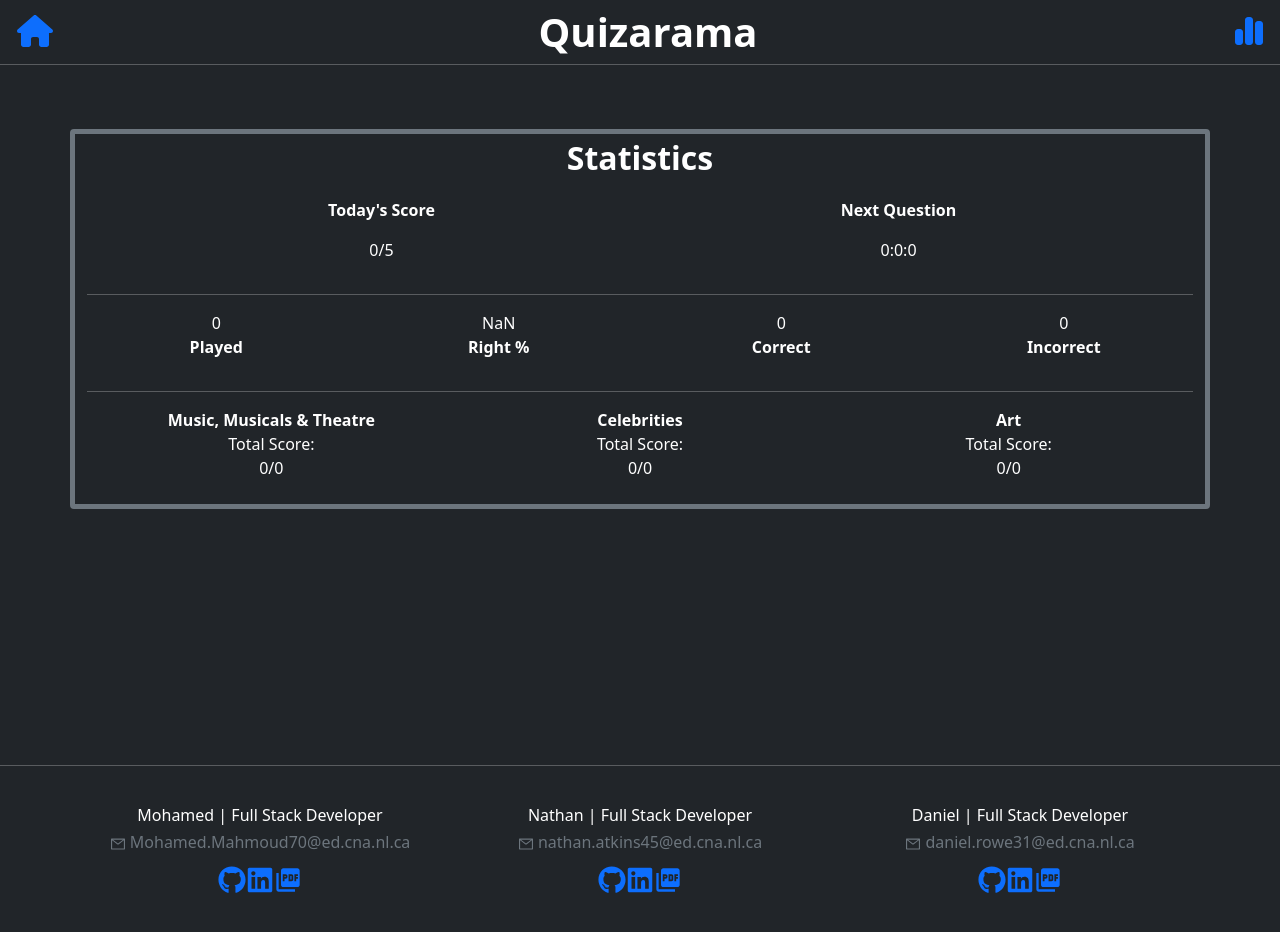
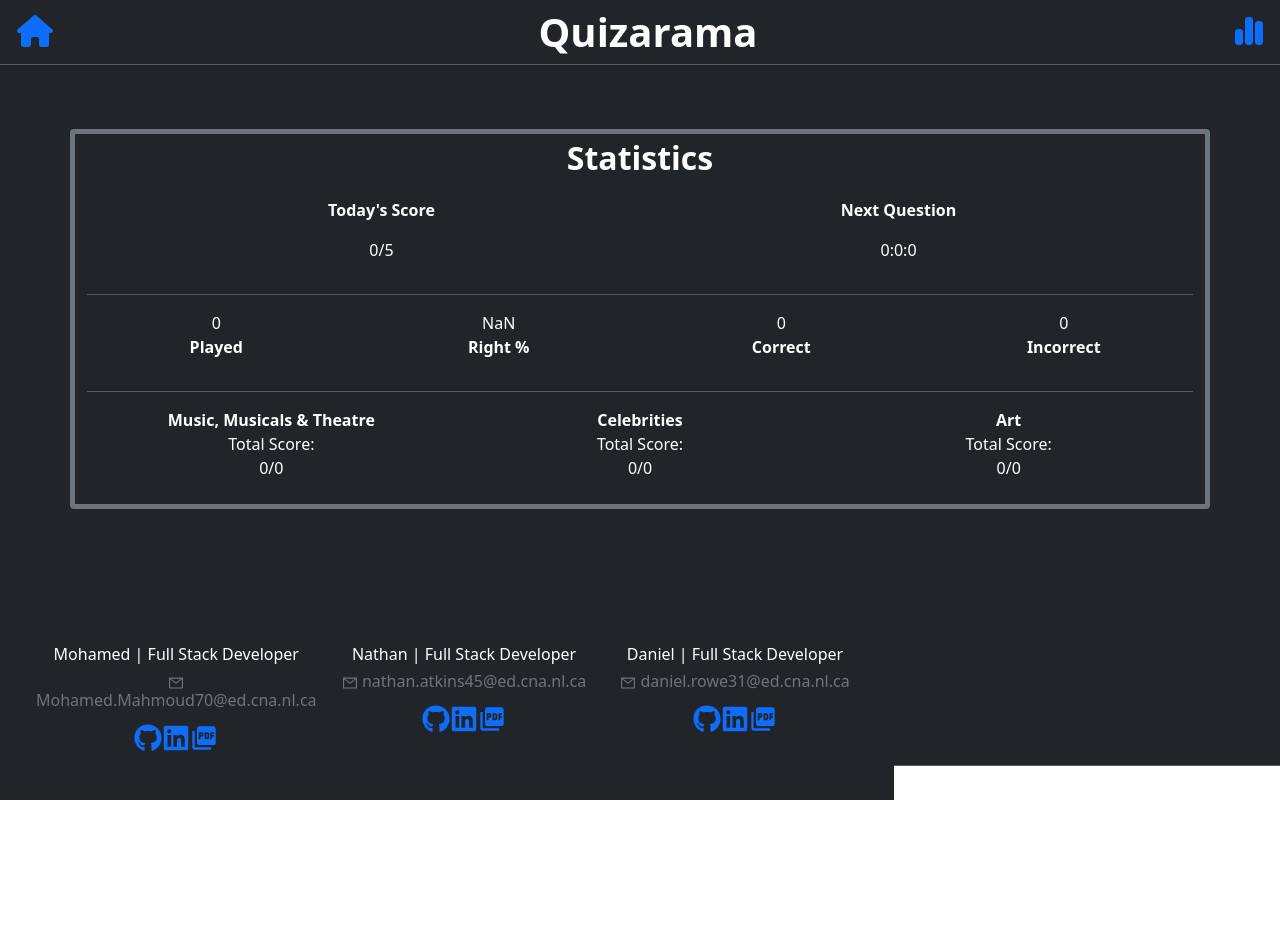
Before and after one commit to dcr041/CP3540-Project, a React (Create React App) app in the folder front-end/: page /Statistics in a window 1280 px wide. Shown: the top 932 px of the page. After the commit the page ends 800 px from the top, so only its background shows below. Built offline with nearby package versions, Linux system fonts and the light colour scheme.

Commit message:
commit on 'Work-in-Progress-Daniel'

```diff
--- a/front-end/src/Footer.js
+++ b/front-end/src/Footer.js
@@ -12,7 +12,7 @@ const Footer = () => {
   return (
     <>
     <hr className="text-white"></hr>
-    <footer className="p-4 absolute bottom-0 left-0 w-full bg-dark text-white " >
+    <footer id="footer" className="p-4 absolute bottom-0 left-0 w-full bg-dark text-white " >
 
       <Container className="text-center" >
         <Row>
--- a/front-end/src/index.css
+++ b/front-end/src/index.css
@@ -70,3 +70,7 @@ h1 {
   min-width: 100%;
   min-height: 100%;
 }
+
+#footer {
+  position: fixed;
+}
```
